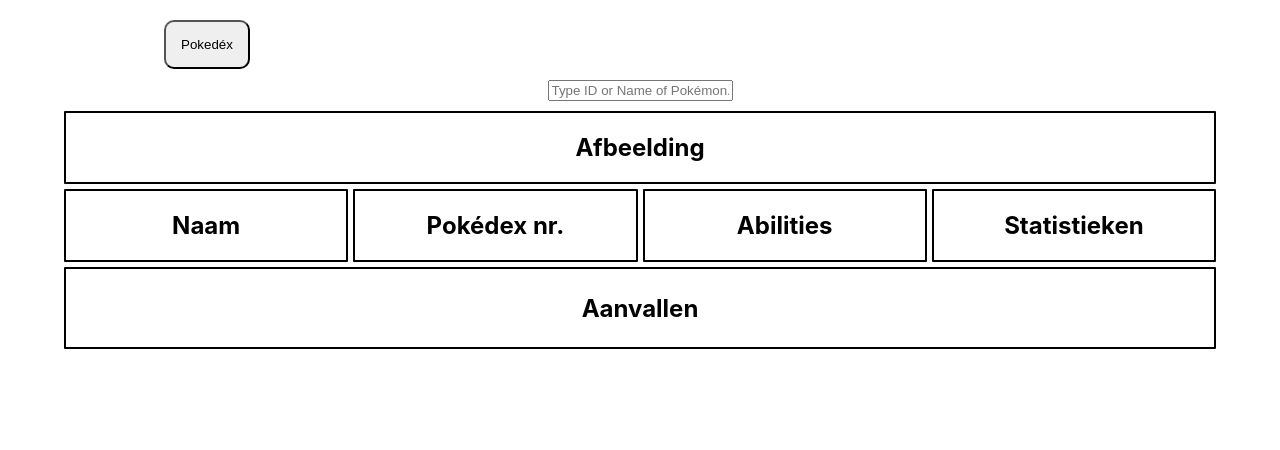
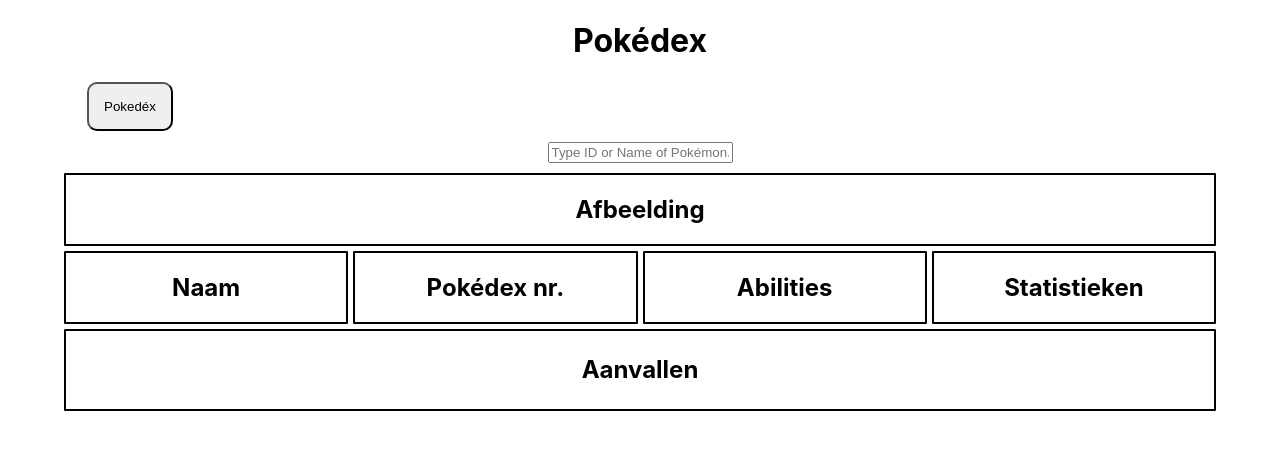
Before and after one commit to Renzo128/react-to-do-l2-p3, a React (Create React App) app: page /PokePage in a window 1280 px wide. Shown: the top 450 px of the page. Built offline with nearby package versions, Linux system fonts and the light colour scheme.

Commit message:
updating display

```diff
--- a/src/components/Search/Search.css
+++ b/src/components/Search/Search.css
@@ -6,10 +6,9 @@
 
 .moveButtonPokedex {
   /* de link pokédex knop designen en verplaatsen */
-  margin-left: 100px;
   padding: 15px;
   border-radius: 10px;
-  margin-top: 20px;
+  margin-left:23px;
 }
 
 .grid {
--- a/src/components/Search/Search.js
+++ b/src/components/Search/Search.js
@@ -29,6 +29,10 @@
   };
 
   return (
+    <div>
+          <header>
+        <h1>Pokédex</h1>
+      </header>
     <div className="form_container containerSearchPage">
       <div></div>
       <div>
@@ -188,6 +192,7 @@
         </div>
       </div>
     </div>
+    </div>
   );
 };
 
```
